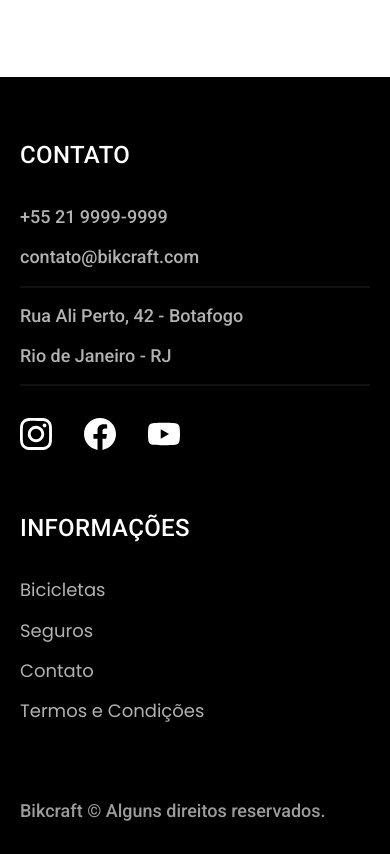
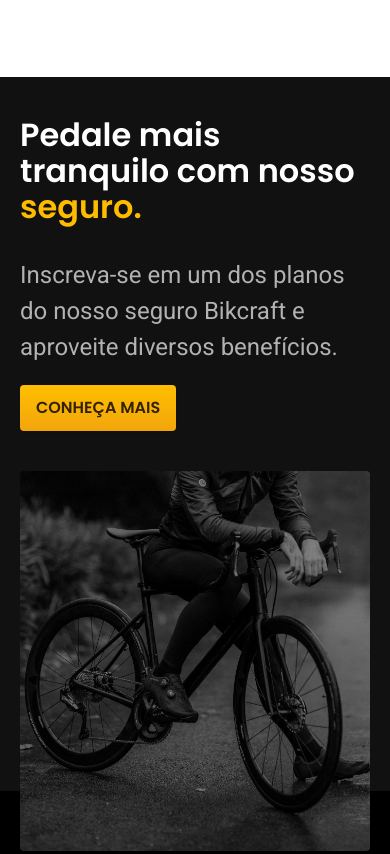
Before and after one commit to LucasSilva010/bikcraft, a plain HTML site: page bicicletas/nimbus.html in a window 390 px wide. Shown: the part 2909-3763 px from the top of the page. Drawn offline with Linux system fonts and the light colour scheme.

Commit message:
article de seguro - página de bicicleta

```diff
--- a/bicicletas/nimbus.html
+++ b/bicicletas/nimbus.html
@@ -111,6 +111,19 @@
     </ul>
   </article>
 
+  <article class="bicicleta-seguro-bg">
+    <div class="bicicleta-seguro container">
+      <div class="bicicleta-seguro-imagem">
+        <img src="../img/fotos/seguros.jpg" alt="Pessoa parada encima de bicicleta">
+      </div>
+      <div class="bicicleta-seguro-conteudo">
+        <h2 class="font-1-xxl cor-0">Pedale mais tranquilo com nosso <span class="cor-p1">seguro.</span></h2>
+        <p class="font-2-l cor-5">Inscreva-se em um dos planos do nosso seguro Bikcraft e aproveite diversos benefícios.</p>
+        <a class="botao" href="../seguros.html">Conheça mais</a>
+      </div>
+    </div>
+  </article>
+
   <footer class="footer-bg">
     <div class="footer container">
       <img src="../img/bikcraft.svg" alt="">
--- /dev/null
+++ b/css/bicicleta/bicicleta-seguro.css
@@ -0,0 +1,54 @@
+.bicicleta-seguro-bg {
+  background-color: var(--cor-11);
+  box-shadow: inset 0 120px var(--cor-0), inset 0 -120px var(--cor-12);
+}
+
+.bicicleta-seguro {
+  display: grid;
+  grid-template-columns: 1fr 1fr;
+  gap: 40px;
+}
+
+.bicicleta-seguro-imagem img {
+  width: 100%;
+  height: 100%;
+  object-fit: cover;
+}
+
+.bicicleta-seguro-conteudo {
+  padding-top: 180px;
+  padding-bottom: 180px;
+}
+
+.bicicleta-seguro h2 {
+  margin-bottom: 32px;
+}
+
+.bicicleta-seguro p {
+  margin-bottom: 20px;
+}
+
+@media (max-width: 800px) {
+
+  .bicicleta-seguro-bg {
+    box-shadow: inset 0 -60px var(--cor-12);
+  }
+
+  .bicicleta-seguro {
+    grid-template-columns: 1fr;
+  }
+
+  .bicicleta-seguro-imagem {
+    height: 380px;
+  }
+
+  .bicicleta-seguro-imagem img {
+    object-position: top right;
+  }
+
+  .bicicleta-seguro-conteudo {
+    grid-row: 1;
+    padding-top: 40px;
+    padding-bottom: 0px;
+  }
+}
--- a/css/style.css
+++ b/css/style.css
@@ -20,6 +20,7 @@
 
 /* Bicicleta */
 @import url('./bicicleta/bicicleta.css');
+@import url('./bicicleta/bicicleta-seguro.css');
 
 
 /* Seguros */
```
